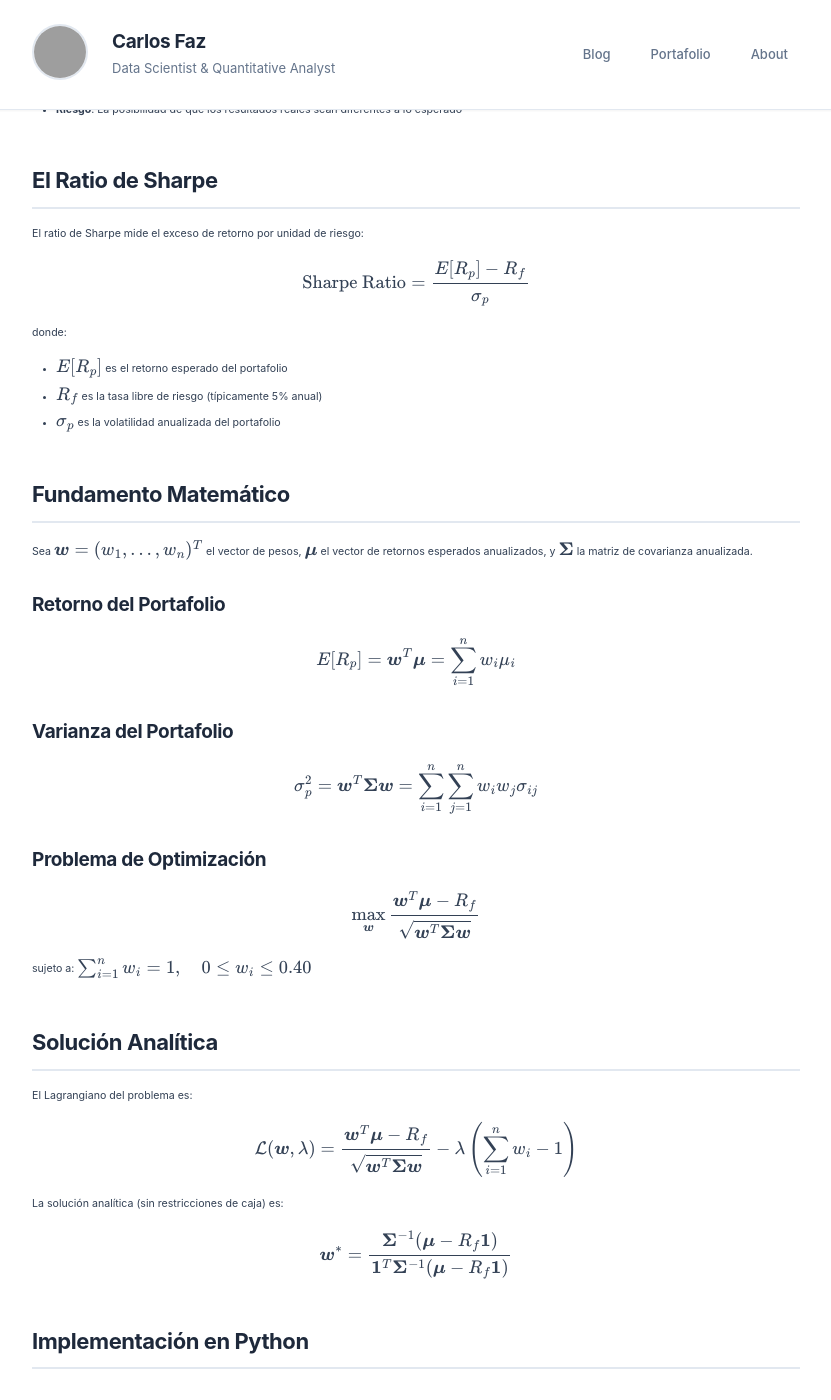
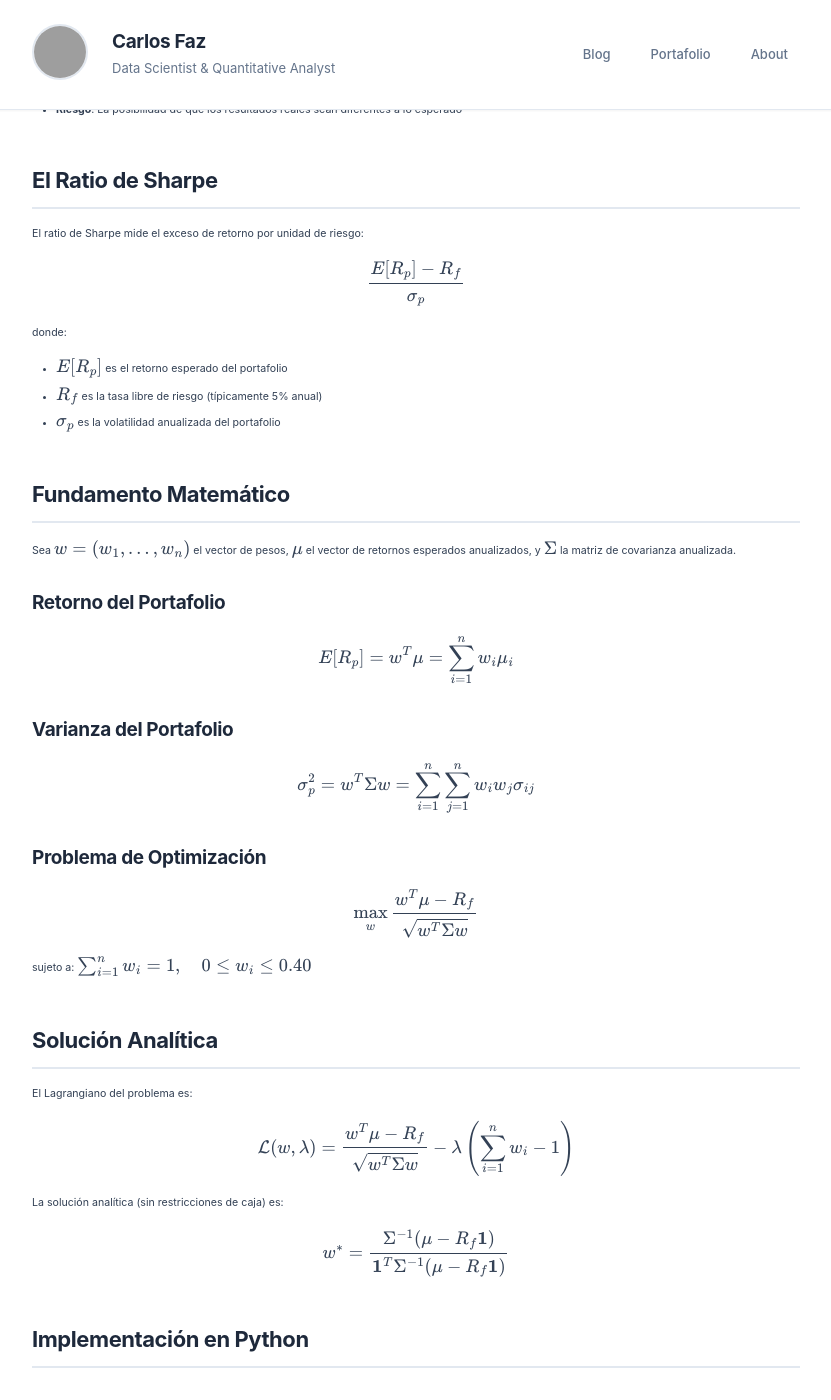
Before and after one commit to carlosfaz/carlosfaz.github.io, a Jekyll site: the page built from _posts/2024-01-15-frontera-eficiente-markowitz.md, in a window 1280 px wide and 1400 px high, scrolled down 493 px. Shown: the whole window, without its empty margins (224-1055 px from the left). Built offline with Jekyll 4.4.1, drawn with Linux system fonts in a browser that asks for light colours; formulas are drawn with MathJax 3; some of the changed text lies outside the part shown; grey boxes are pictures that could not be loaded.

Commit message:
v1.19
v1.19

````diff
--- a/_posts/2024-01-15-frontera-eficiente-markowitz.md
+++ b/_posts/2024-01-15-frontera-eficiente-markowitz.md
@@ -24,7 +24,7 @@ Imagine que está preparando una receta culinaria compleja. No busca que un solo
 
 El ratio de Sharpe mide el exceso de retorno por unidad de riesgo:
 
-$${\rm Sharpe\ Ratio} = \frac{E[R_p] - R_f}{\sigma_p}$$
+$$ \frac{E[R_p] - R_f}{\sigma_p} $$
 
 donde:
 - $E[R_p]$ es el retorno esperado del portafolio
@@ -33,32 +33,32 @@ donde:
 
 ## Fundamento Matemático
 
-Sea $\boldsymbol{w} = (w_1, \ldots, w_n)^T$ el vector de pesos, $\boldsymbol{\mu}$ el vector de retornos esperados anualizados, y $\boldsymbol{\Sigma}$ la matriz de covarianza anualizada.
+Sea $w = (w_1, ..., w_n)$ el vector de pesos, $\mu$ el vector de retornos esperados anualizados, y $\Sigma$ la matriz de covarianza anualizada.
 
 ### Retorno del Portafolio
 
-$$E[R_p] = \boldsymbol{w}^T \boldsymbol{\mu} = \sum_{i=1}^n w_i \mu_i$$
+$$ E[R_p] = w^T \mu = \sum_{i=1}^{n} w_i \mu_i $$
 
 ### Varianza del Portafolio
 
-$$\sigma_p^2 = \boldsymbol{w}^T \boldsymbol{\Sigma} \boldsymbol{w} = \sum_{i=1}^n \sum_{j=1}^n w_i w_j \sigma_{ij}$$
+$$ \sigma_p^2 = w^T \Sigma w = \sum_{i=1}^{n} \sum_{j=1}^{n} w_i w_j \sigma_{ij} $$
 
 ### Problema de Optimización
 
-$$\max_{\boldsymbol{w}} \frac{\boldsymbol{w}^T \boldsymbol{\mu} - R_f}{\sqrt{\boldsymbol{w}^T \boldsymbol{\Sigma} \boldsymbol{w}}}$$
+$$ \max_{w} \frac{w^T \mu - R_f}{\sqrt{w^T \Sigma w}} $$
 
 sujeto a:
-$$\sum_{i=1}^n w_i = 1, \quad 0 \leq w_i \leq 0.40$$
+$$ \sum_{i=1}^{n} w_i = 1, \quad 0 \leq w_i \leq 0.40 $$
 
 ## Solución Analítica
 
 El Lagrangiano del problema es:
 
-$$\mathcal{L}(\boldsymbol{w}, \lambda) = \frac{\boldsymbol{w}^T \boldsymbol{\mu} - R_f}{\sqrt{\boldsymbol{w}^T \boldsymbol{\Sigma} \boldsymbol{w}}} - \lambda \left(\sum_{i=1}^n w_i - 1\right)$$
+$$ \mathcal{L}(w, \lambda) = \frac{w^T \mu - R_f}{\sqrt{w^T \Sigma w}} - \lambda \left(\sum_{i=1}^{n} w_i - 1\right) $$
 
 La solución analítica (sin restricciones de caja) es:
 
-$$\boldsymbol{w}^* = \frac{\boldsymbol{\Sigma}^{-1}(\boldsymbol{\mu} - R_f \boldsymbol{1})}{\boldsymbol{1}^T \boldsymbol{\Sigma}^{-1}(\boldsymbol{\mu} - R_f \boldsymbol{1})}$$
+$$ w^* = \frac{\Sigma^{-1}(\mu - R_f \mathbf{1})}{\mathbf{1}^T \Sigma^{-1}(\mu - R_f \mathbf{1})} $$
 
 ## Implementación en Python
 
@@ -145,13 +145,13 @@ def generate_efficient_frontier(expected_returns, cov_matrix, n_portfolios=200):
 
 Los retornos diarios se anualizan multiplicando por 252 (días hábiles):
 
-$$\boldsymbol{\mu}_{\rm anual} = \bar{\mathbf{r}}_{\rm diario} \times 252$$
+$$ \mu_{anual} = \bar{r}_{diario} \times 252 $$
 
-$$\boldsymbol{\Sigma}_{\rm anual} = \boldsymbol{\Sigma}_{\rm diario} \times 252$$
+$$ \Sigma_{anual} = \Sigma_{diario} \times 252 $$
 
 La volatilidad se anualiza como:
 
-$$\sigma_{\rm anual} = \sigma_{\rm diario} \times \sqrt{252}$$
+$$ \sigma_{anual} = \sigma_{diario} \times \sqrt{252} $$
 
 ## Paridad de Riesgo (Risk Parity)
 
@@ -159,15 +159,15 @@ La Paridad de Riesgo propone que la verdadera seguridad viene de asegurar que ni
 
 ### Contribución Marginal al Riesgo (MRC)
 
-$${\rm MRC}_i = \frac{\partial \sigma_p}{\partial w_i} = \frac{(\boldsymbol{\Sigma} \boldsymbol{w})_i}{\sigma_p}$$
+$$ MRC_i = \frac{\partial \sigma_p}{\partial w_i} = \frac{(\Sigma w)_i}{\sigma_p} $$
 
 ### Contribución Total al Riesgo (TRC)
 
-$${\rm TRC}_i = w_i \times {\rm MRC}_i = \frac{w_i (\boldsymbol{\Sigma} \boldsymbol{w})_i}{\sigma_p}$$
+$$ TRC_i = w_i \times MRC_i = \frac{w_i (\Sigma w)_i}{\sigma_p} $$
 
 En Risk Parity, buscamos:
 
-$${\rm TRC}_i = \frac{\sigma_p}{n}, \quad \forall i$$
+$$ TRC_i = \frac{\sigma_p}{n}, \quad \forall i $$
 
 ### Implementación
 
@@ -188,7 +188,7 @@ def risk_parity_objective(w, cov):
 
 El VaR histórico estima la pérdida máxima esperada con un nivel de confianza dado:
 
-$${\rm VaR}_{0.95} = {\rm percentil}_{5}({\rm retornos\ hist\'oricos})$$
+$$ VaR_{0.95} = percentil_{5}(retornos\ históricos) $$
 
 ```python
 def calculate_var_cvar_historical(returns, confidence_level=0.95):
@@ -204,21 +204,21 @@ def calculate_var_cvar_historical(returns, confidence_level=0.95):
 
 El CVaR mide la pérdida promedio en los peores escenarios más allá del VaR:
 
-$${\rm CVaR}_\alpha = E[R \mid R \leq {\rm VaR}_\alpha]$$
+$$ CVaR_\alpha = E[R \mid R \leq VaR_\alpha] $$
 
 El CVaR es una **medida coherente de riesgo** (Artzner et al., 1999), satisfaciendo:
-- **Subaditividad**: ${\rm CVaR}(X+Y) \leq {\rm CVaR}(X) + {\rm CVaR}(Y)$
-- **Monotonicidad**: Si $X \leq Y$, entonces ${\rm CVaR}(X) \geq {\rm CVaR}(Y)$
-- **Homogeneidad positiva**: ${\rm CVaR}(\lambda X) = \lambda {\rm CVaR}(X)$ para $\lambda > 0$
-- **Invarianza traslacional**: ${\rm CVaR}(X + c) = {\rm CVaR}(X) - c$
+- **Subaditividad**: $CVaR(X+Y) \leq CVaR(X) + CVaR(Y)$
+- **Monotonicidad**: Si $X \leq Y$, entonces $CVaR(X) \geq CVaR(Y)$
+- **Homogeneidad positiva**: $CVaR(\lambda X) = \lambda CVaR(X)$ para $\lambda > 0$
+- **Invarianza traslacional**: $CVaR(X + c) = CVaR(X) - c$
 
 ## Simulación Monte Carlo con Descomposición de Cholesky
 
 Para generar retornos correlacionados, descomponemos la matriz de covarianza:
 
-$$\boldsymbol{\Sigma} = \boldsymbol{L} \boldsymbol{L}^T$$
+$$ \Sigma = L L^T $$
 
-donde $\boldsymbol{L}$ es una matriz triangular inferior.
+donde $L$ es una matriz triangular inferior.
 
 ```python
 def monte_carlo_var(weights, mean_returns, cov_matrix, n_simulations=10000, horizon=10):
````
